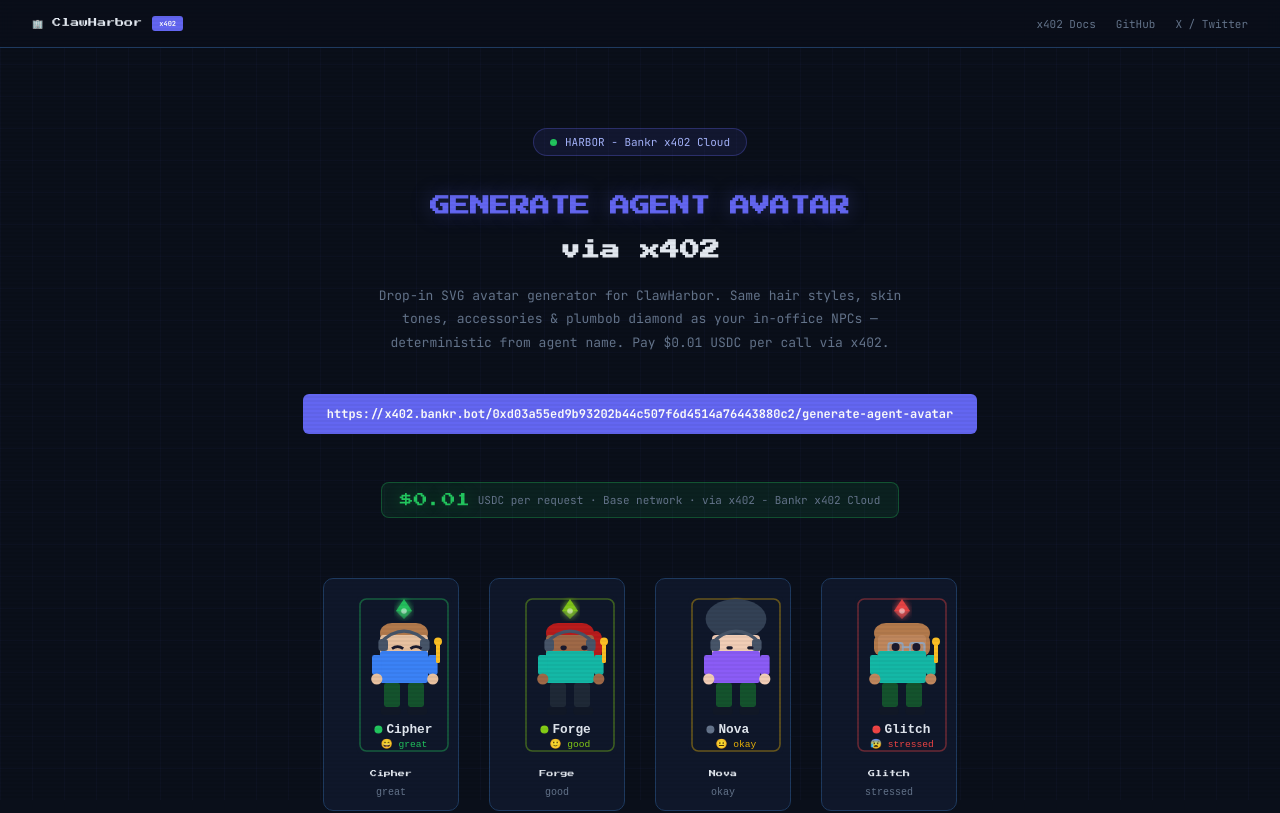
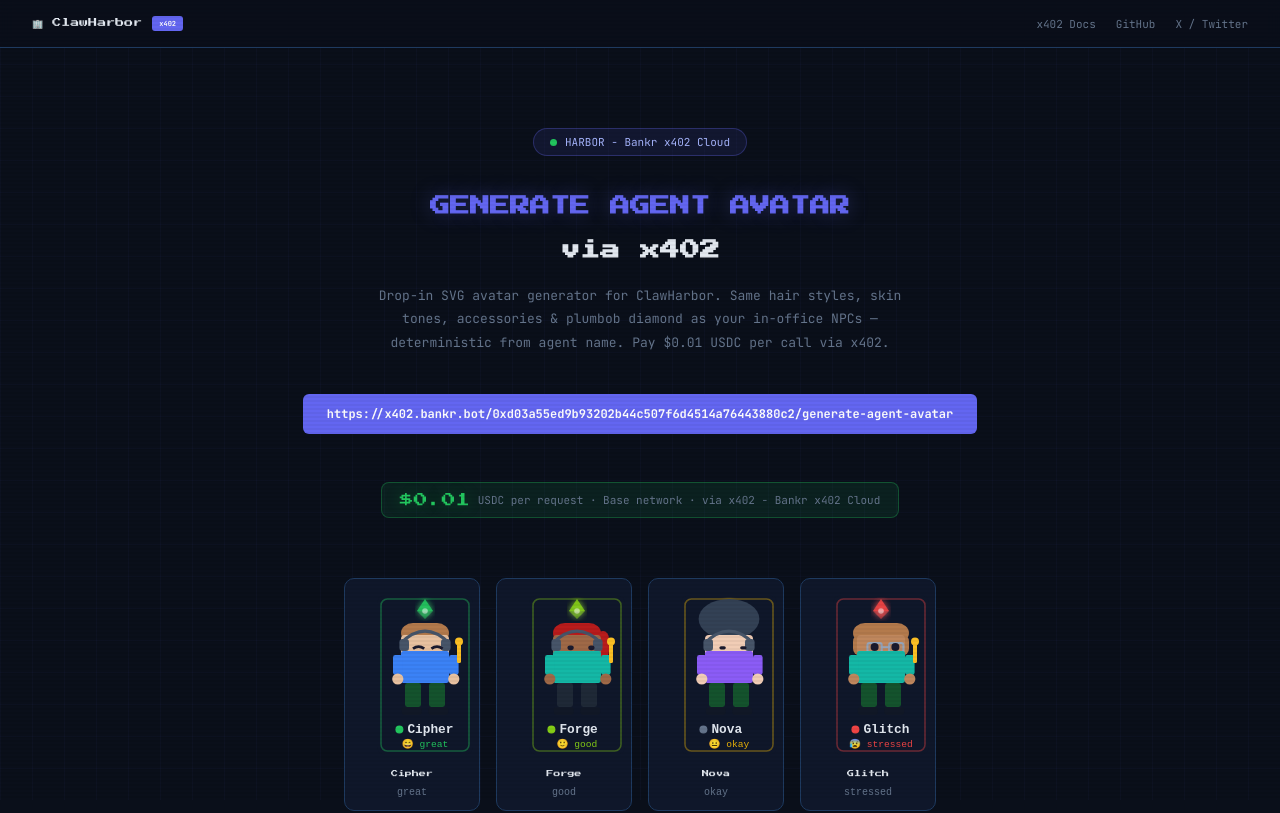
Before and after one commit to clawharbor/clawharbor, a Next.js app: page /x402 in a window 1280 px wide. Shown: the top 813 px of the page. Built offline with nearby package versions, Linux system fonts and the light colour scheme.

Commit message:
Update page.tsx

```diff
--- a/app/x402/page.tsx
+++ b/app/x402/page.tsx
@@ -262,18 +262,8 @@
           </div>
         </section>
 
-      {/* AVATAR SHOWCASE */}
-<div
-  style={{
-    display: 'grid',
-    gridTemplateColumns: 'repeat(4, 1fr)',
-    gap: 24,
-    maxWidth: 640,
-    margin: '0 auto 80px',
-    padding: '0 32px',
-    justifyItems: 'center',
-  }}
->
+        {/* AVATAR SHOWCASE */}
+        <div style={{ display: 'flex', justifyContent: 'center', gap: 16, flexWrap: 'wrap', margin: '0 auto 80px', maxWidth: 700, padding: '0 32px' }}>
           {SHOWCASE_AGENTS.map(({ name, mood, status }) => (
             <AvatarCard key={name} name={name} mood={mood} status={status} onClick={() => {
               setDemoName(name); setDemoMood(mood); setDemoStatus(status);
```
